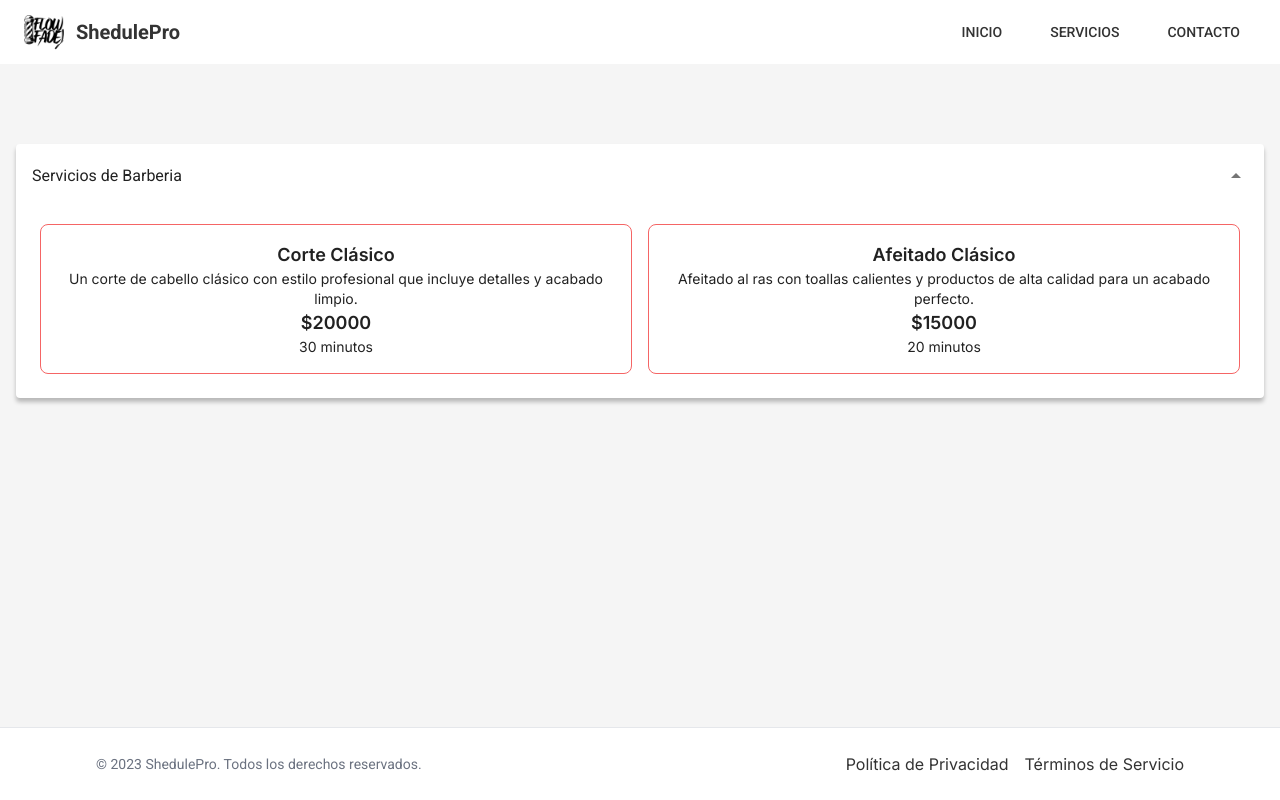
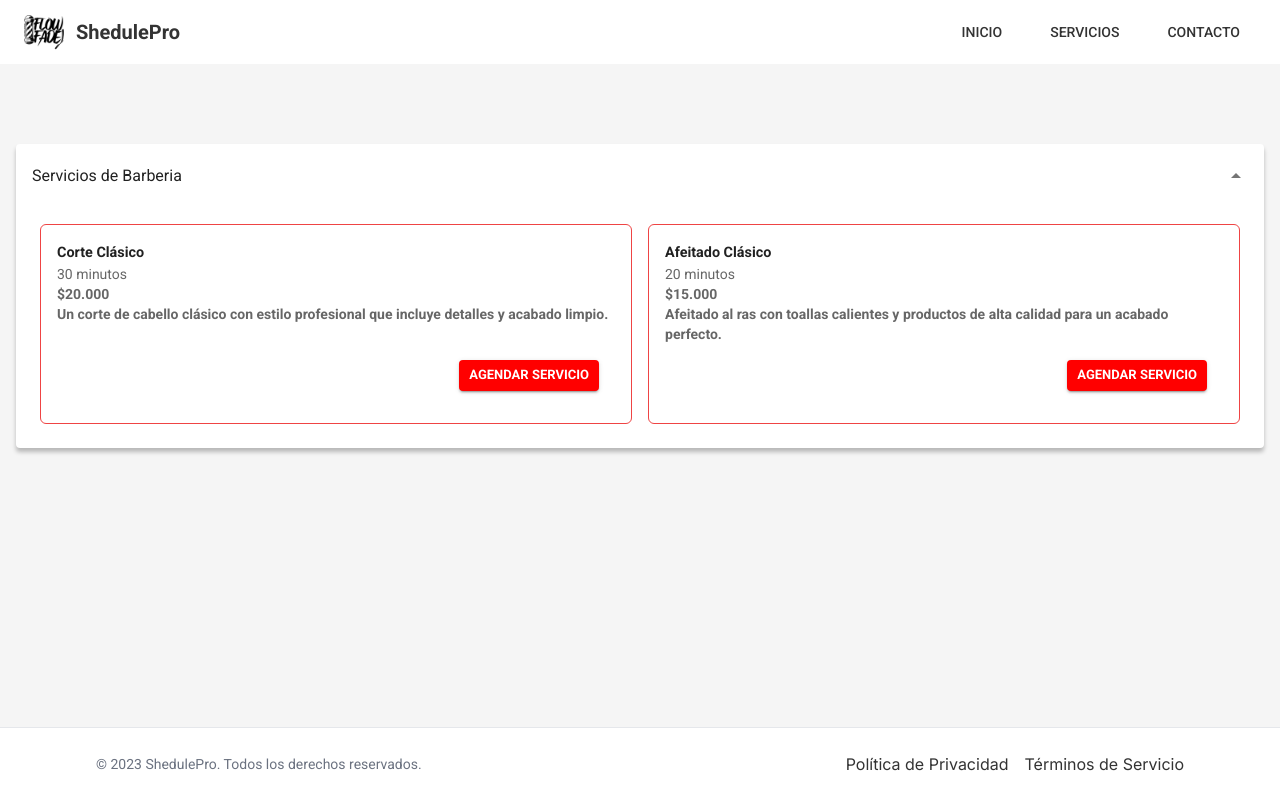
Before and after one commit to ldkjvvier/SchedulePro, a Next.js app: page /profesional/1 in a window 1280 px wide. Built offline with nearby package versions, Linux system fonts and the light colour scheme.

Commit message:
feat: Enhance professional page with service pricing format and add booking button

```diff
--- a/src/app/profesional/[id]/page.tsx
+++ b/src/app/profesional/[id]/page.tsx
@@ -6,6 +6,7 @@ import Typography from '@mui/material/Typography'
 import ArrowDropDownIcon from '@mui/icons-material/ArrowDropDown'
 import { useEffect, useState } from 'react'
 import { getBarber, getBarberServices } from '@/services'
+import { Button } from '@mui/material'
 export default function Profesional({
 	params,
 }: {
@@ -28,6 +29,13 @@ export default function Profesional({
 	}, [params.id])
 	console.log(user)
 	console.log(services)
+
+	const formatPrice = (price: number) => {
+		return new Intl.NumberFormat('es-CL', {
+			style: 'currency',
+			currency: 'CLP',
+		}).format(price)
+	}
 	return (
 		<div className="tw-bg-secondary tw-flex-1 tw-w-full tw-py-12">
 			<div className="tw-container tw-mx-auto tw-px-4 tw-py-8">
@@ -45,25 +53,50 @@ export default function Profesional({
 						<Typography>Servicios de Barberia</Typography>
 					</AccordionSummary>
 					<AccordionDetails>
-						<div className="tw-grid tw-grid-cols-2 tw-grid-flow-row">
+						<div className="tw-grid md:tw-grid-cols-2 tw-grid-flow-row">
 							{services.map((service) => (
 								<div
 									key={service.id}
-									className="tw-flex tw-flex-col tw-items-center tw-justify-center tw-p-4 tw-rounded-lg tw-m-2"
-									style={{
-										border: '1px solid #f56565', // Borde rojo (#f56565 es el código de color para rojo en Tailwind)
-									}}
+									className="tw-flex tw-flex-col tw-border tw-border-red-500 tw-rounded-md tw-text-start tw-justify-start tw-p-4 tw-m-2"
 								>
-									<h3 className="tw-text-lg tw-font-semibold">
+									<Typography
+										variant="h6"
+										sx={{ fontWeight: 'bold', fontSize: '0.9rem' }}
+									>
 										{service.name}
-									</h3>
-									<p className="tw-text-sm tw-text-center">
+									</Typography>
+
+									<Typography variant="body2" color="text.secondary">
+										{service.duration}
+									</Typography>
+									<Typography
+										variant="body2"
+										color="text.secondary"
+										sx={{ fontWeight: 'bold' }}
+									>
+										{formatPrice(service.price)}
+									</Typography>
+									<Typography
+										variant="body2"
+										color="text.secondary"
+										sx={{ fontWeight: 'bold' }}
+									>
 										{service.description}
-									</p>
-									<p className="tw-text-lg tw-font-semibold">
-										${service.price}
-									</p>
-									<p className="tw-text-sm">{service.duration}</p>
+									</Typography>
+									<div className="tw-flex tw-items-end tw-w-full tw-justify-end tw-p-4 tw-h-full">
+										<Button
+											variant="contained"
+											color="primary"
+											size="small"
+											sx={{
+												backgroundColor: '#ff0000',
+												color: 'white',
+												fontWeight: 'bold',
+											}}
+										>
+											Agendar Servicio
+										</Button>
+									</div>
 								</div>
 							))}
 						</div>
```
